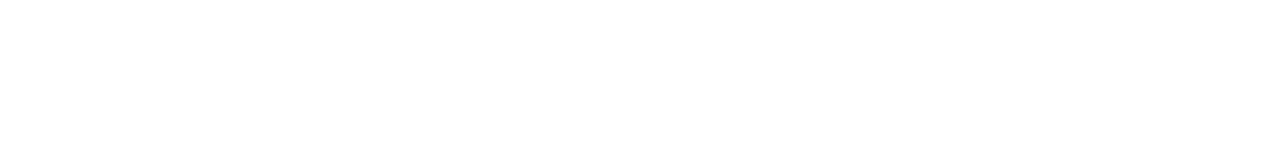
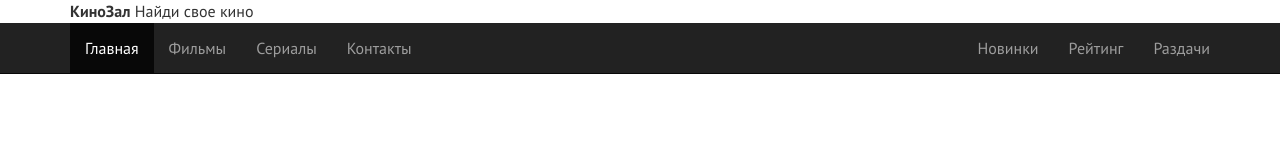
Before and after one commit to NickMostovoi/my_kinozal_template, a website: page index.html in a window 1280 px wide. Drawn offline with Linux system fonts and the light colour scheme.

Commit message:
Создание проекта первая разметка html

```diff
--- a/assets/scss/_common.scss
+++ b/assets/scss/_common.scss
@@ -0,0 +1,18 @@
+html {
+  font-size: $font-size;
+}
+
+body {
+  font-family: $font-main;
+  font-size: $font-size;
+}
+
+a {
+    color: $color-primary;
+
+    &:hover,
+    &:focus {
+        text-decoration: none;
+        color: $color-accent;
+    }
+}
--- a/index.html
+++ b/index.html
@@ -4,13 +4,12 @@
 
 <head>
   <meta charset="UTF-8">
-  <meta name="viewport"
-        content="width=device-width, initial-scale=1.0, minimum-scale=1.0">
+  <meta name="viewport" content="width=device-width, initial-scale=1.0, minimum-scale=1.0">
   <meta http-equiv="X-UA-Compatible" content="ie=edge">
   <title>КиноЗал</title>
   <link href="libs/bootstrap/dist/css/bootstrap.min.css" rel="stylesheet">
   <link href="https://fonts.googleapis.com/css2?family=PT+Sans:wght@400;700&family=PT+Serif:wght@400;700&display=swap"
-        rel="stylesheet">
+    rel="stylesheet">
   <link href="assets/css/style.css" rel="stylesheet">
   <link rel="icon" href="assets/img/favicon.png" type="image/x-icon">
   <!--[if lt IE 9]>
@@ -21,9 +20,48 @@
 
 <body>
 
+  <header class="header">
+    <div class="header-logo">
+      <div class="container">
+        <strong class="header-logo__title">КиноЗал</strong>
+        <span class="header-logo__description">Найди свое кино</span>
+      </div>
+    </div>
 
-<script src="libs/jquery/dist/jquery.min.js"></script>
-<script src="libs/bootstrap/dist/js/bootstrap.min.js"></script>
+    <div class="header-menu">
+      <nav class="navbar navbar-inverse navbar-static-top">
+        <div class="container">
+          <div class="navbar-header">
+            <button type="button" class="navbar-toggle collapsed" data-toggle="collapse" data-target="#navbar-top"
+              aria-expanded="false">
+              <span class="icon-bar"></span>
+              <span class="icon-bar"></span>
+              <span class="icon-bar"></span>
+            </button>
+          </div>
+
+          <div class="collapse navbar-collapse" id="navbar-top">
+            <ul class="nav navbar-nav navbar-left">
+              <li class="active"><a href="index.html">Главная</a></li>
+              <li><a href="page.html">Фильмы</a></li>
+              <li><a href="#">Сериалы</a></li>
+              <li><a href="#">Контакты</a></li>
+            </ul>
+
+            <ul class="nav navbar-nav navbar-right">
+              <li><a href="#">Новинки</a></li>
+              <li><a href="#">Рейтинг</a></li>
+              <li><a href="#">Раздачи</a></li>
+            </ul>
+          </div>
+        </div>
+      </nav>
+    </div>
+  </header>
+
+  <script src="libs/jquery/dist/jquery.min.js"></script>
+  <script src="libs/bootstrap/dist/js/bootstrap.min.js"></script>
+
 </body>
 
 </html>
```
Also changed, not shown: assets/css/style.css.
